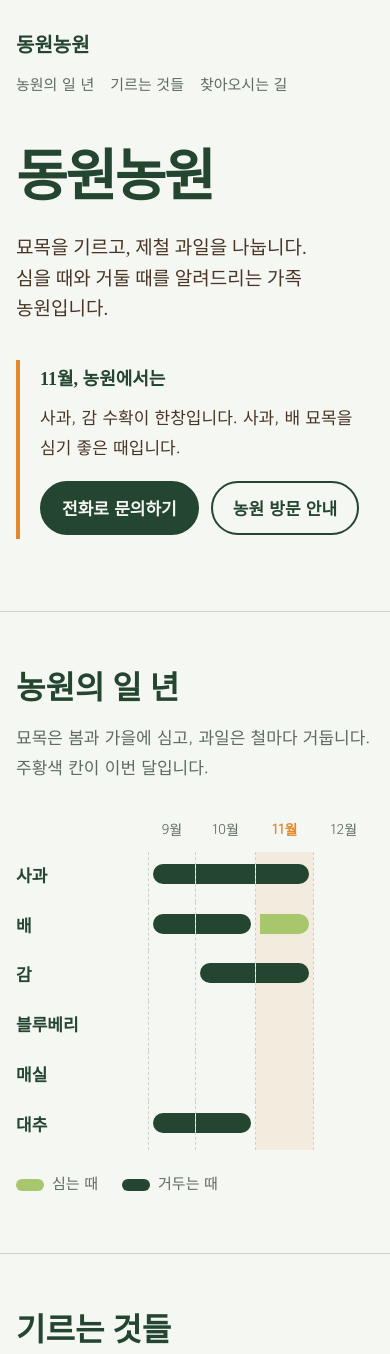
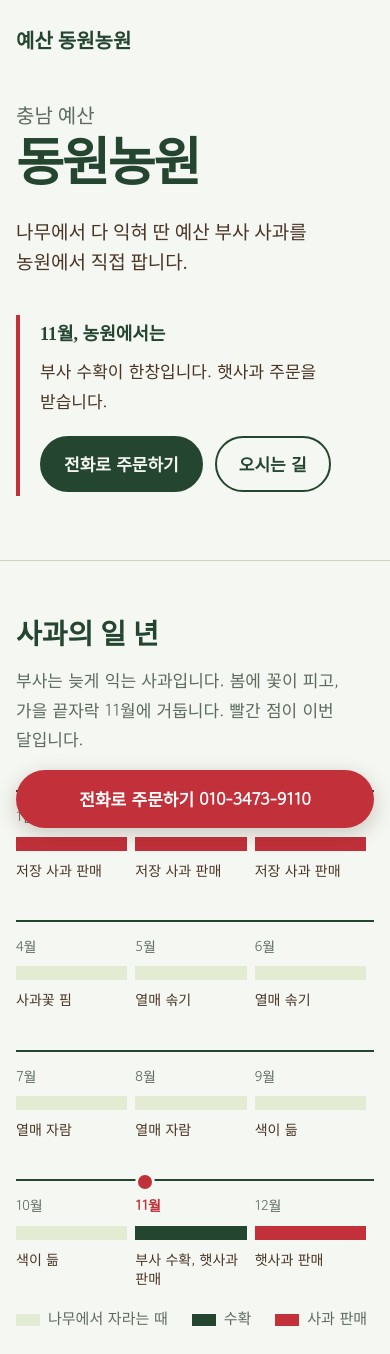
Before and after one commit to rlawovlf79-tech/Dongwon-farm, a plain HTML site: page index.html in a window 390 px wide. Shown: the top 1354 px of the page. Drawn offline with Linux system fonts and the light colour scheme; a web font is replaced by a local one.

Commit message:
Rebuild homepage for 예산 동원농원 부사 사과
Real name, phone, address and hours; apple-year timeline, product and
pricing section, map links, and a fixed call button on phones.

Co-Authored-By: Claude Opus 5.5 <noreply@anthropic.com>
Claude-Session: https://claude.ai/code/session_017K1YYEjXLcMwd7qyVPJkbX

```diff
--- a/index.html
+++ b/index.html
@@ -3,8 +3,10 @@
 <head>
 <meta charset="utf-8">
 <meta name="viewport" content="width=device-width, initial-scale=1">
-<title>동원농원</title>
-<meta name="description" content="동원농원은 과수 묘목을 기르고 제철 과일을 나누는 가족 농원입니다.">
+<title>예산 동원농원</title>
+<meta name="description" content="충남 예산 동원농원. 나무에서 다 익혀 딴 예산 부사 사과를 농원에서 직접 팝니다. 010-3473-9110">
+<meta property="og:title" content="예산 동원농원">
+<meta property="og:description" content="나무에서 다 익혀 딴 예산 부사 사과. 농원 직접 판매, 택배 가능.">
 <link rel="preconnect" href="https://fonts.googleapis.com">
 <link rel="preconnect" href="https://fonts.gstatic.com" crossorigin>
 <link href="https://fonts.googleapis.com/css2?family=Gowun+Batang:wght@400;700&family=Gowun+Dodum&display=swap" rel="stylesheet">
@@ -13,9 +15,9 @@
     --paper: #F5F7F2;
     --pine: #24452F;
     --soil: #4A3527;
-    --shoot: #A8C66C;
-    --shoot-soft: #DCE8C4;
-    --persimmon: #E3892B;
+    --leaf: #A8C66C;
+    --leaf-soft: #E3ECD2;
+    --apple: #C2303A;
     --line: #CBD3C4;
     --muted: #5E6B5F;
     --serif: "Gowun Batang", serif;
@@ -34,114 +36,121 @@
     word-break: keep-all;
   }
   a { color: inherit; }
-  a:focus-visible, button:focus-visible { outline: 3px solid var(--persimmon); outline-offset: 3px; }
-  .wrap { max-width: 1120px; margin: 0 auto; padding: 0 24px; }
+  a:focus-visible { outline: 3px solid var(--apple); outline-offset: 3px; }
+  .wrap { max-width: 1080px; margin: 0 auto; padding: 0 24px; }
+  .sr { position: absolute; left: -9999px; }
 
-  /* 상단 */
-  header.top { display: flex; justify-content: space-between; align-items: baseline; padding: 28px 0; }
+  header.top { display: flex; justify-content: space-between; align-items: center; gap: 16px; padding: 24px 0; }
   .brand { font-family: var(--serif); font-weight: 700; font-size: 1.25rem; color: var(--pine); text-decoration: none; }
-  nav ul { display: flex; gap: 28px; list-style: none; margin: 0; padding: 0; }
+  nav ul { display: flex; gap: 24px; list-style: none; margin: 0; padding: 0; }
   nav a { text-decoration: none; color: var(--muted); }
   nav a:hover { color: var(--pine); }
 
   /* 첫 화면 */
-  .hero { padding: 56px 0 72px; display: grid; grid-template-columns: 1.3fr 1fr; gap: 48px; align-items: end; }
+  .hero { padding: 48px 0 64px; display: grid; grid-template-columns: 1.25fr 1fr; gap: 48px; align-items: end; }
+  .hero .place { font-family: var(--serif); color: var(--muted); font-size: 1.25rem; margin: 0 0 4px; }
   .hero h1 {
-    font-family: var(--serif);
-    font-weight: 700;
-    color: var(--pine);
-    font-size: clamp(3.5rem, 11vw, 8.5rem);
-    line-height: 1;
-    letter-spacing: -0.04em;
-    margin: 0;
+    font-family: var(--serif); font-weight: 700; color: var(--pine);
+    font-size: clamp(3.25rem, 10vw, 7.5rem); line-height: 1; letter-spacing: -0.04em; margin: 0;
   }
-  .hero p.lead { font-family: var(--serif); font-size: 1.375rem; line-height: 1.6; margin: 28px 0 0; max-width: 22em; }
-  .now {
-    border-left: 4px solid var(--persimmon);
-    padding: 4px 0 4px 20px;
-  }
+  .hero p.lead { font-family: var(--serif); font-size: 1.375rem; line-height: 1.6; margin: 28px 0 0; max-width: 21em; }
+  .now { border-left: 4px solid var(--apple); padding: 4px 0 4px 20px; }
   .now h2 { font-family: var(--serif); font-size: 1.125rem; margin: 0 0 6px; color: var(--pine); }
-  .now p { margin: 0; color: var(--soil); }
-  .now .actions { margin-top: 20px; display: flex; flex-wrap: wrap; gap: 12px; }
+  .now p { margin: 0; }
+  .actions { margin-top: 20px; display: flex; flex-wrap: wrap; gap: 12px; }
   .btn {
-    display: inline-block; padding: 10px 20px; border-radius: 999px;
+    display: inline-block; padding: 11px 22px; border-radius: 999px;
     text-decoration: none; font-weight: 700; border: 2px solid var(--pine);
   }
   .btn.solid { background: var(--pine); color: var(--paper); }
   .btn.solid:hover { background: var(--soil); border-color: var(--soil); }
   .btn.ghost { color: var(--pine); }
-  .btn.ghost:hover { background: var(--shoot-soft); }
+  .btn.ghost:hover { background: var(--leaf-soft); }
 
-  /* 농원의 일 년 */
   section { padding: 72px 0; border-top: 1px solid var(--line); }
-  section > .wrap > h2 { font-family: var(--serif); color: var(--pine); font-size: 2rem; line-height: 1.3; margin: 0 0 12px; }
-  .intro { max-width: 36em; margin: 0 0 36px; color: var(--muted); }
+  section h2.title { font-family: var(--serif); color: var(--pine); font-size: 2rem; line-height: 1.3; margin: 0 0 12px; }
+  .intro { max-width: 34em; margin: 0 0 36px; color: var(--muted); }
 
-  .calendar { overflow-x: auto; }
-  table.year { width: 100%; min-width: 720px; border-collapse: collapse; }
-  .year th, .year td { padding: 0; text-align: center; font-weight: 400; }
-  .year thead th { font-size: 0.875rem; color: var(--muted); padding-bottom: 10px; }
-  .year thead th.is-now { color: var(--persimmon); font-weight: 700; }
-  .year tbody th {
-    text-align: left; font-family: var(--serif); font-weight: 700; color: var(--pine);
-    white-space: nowrap; padding: 10px 20px 10px 0; width: 7.5em;
+  /* 사과의 일 년 */
+  ol.year {
+    list-style: none; margin: 0; padding: 0;
+    display: grid; grid-template-columns: repeat(12, 1fr);
+    border-top: 2px solid var(--pine);
   }
-  .year tbody th, .year thead th:first-child {
-    position: sticky; left: 0; z-index: 1; background: var(--paper);
+  ol.year li { padding: 12px 8px 0 0; position: relative; }
+  ol.year .m { display: block; font-size: 0.875rem; color: var(--muted); }
+  ol.year .bar { display: block; height: 14px; margin: 8px 0 10px; background: var(--leaf-soft); }
+  ol.year li.sell .bar { background: var(--apple); }
+  ol.year li.harvest .bar { background: var(--pine); }
+  ol.year .what { display: block; font-size: 0.875rem; line-height: 1.4; min-height: 2.8em; }
+  ol.year li.is-now .m { color: var(--apple); font-weight: 700; }
+  ol.year li.is-now::before {
+    content: ""; position: absolute; top: -9px; left: 0;
+    width: 14px; height: 14px; border-radius: 50%; background: var(--apple); border: 3px solid var(--paper);
   }
-  .year td { height: 44px; position: relative; border-left: 1px dashed var(--line); }
-  .year td.is-now { background: rgba(227,137,43,0.10); }
-  .year td span { position: absolute; left: 0; right: 0; top: 12px; height: 20px; }
-  .year td span.plant { background: var(--shoot); }
-  .year td span.harvest { background: var(--pine); }
-  .year td span.start { border-radius: 10px 0 0 10px; left: 4px; }
-  .year td span.end { border-radius: 0 10px 10px 0; right: 4px; }
-  .legend { display: flex; gap: 24px; margin-top: 20px; font-size: 0.9375rem; color: var(--muted); }
-  .legend i { display: inline-block; width: 28px; height: 12px; border-radius: 6px; vertical-align: middle; margin-right: 8px; }
+  .legend { display: flex; flex-wrap: wrap; gap: 8px 24px; margin-top: 16px; font-size: 0.9375rem; color: var(--muted); }
+  .legend i { display: inline-block; width: 24px; height: 12px; vertical-align: middle; margin-right: 8px; }
 
-  /* 기르는 것들 */
-  .grow { display: grid; grid-template-columns: repeat(3, 1fr); gap: 40px 48px; list-style: none; padding: 0; margin: 0; }
-  .grow li { border-top: 2px solid var(--pine); padding-top: 16px; }
-  .grow h3 { font-family: var(--serif); font-size: 1.375rem; color: var(--pine); margin: 0 0 6px; }
-  .grow p { margin: 0; }
-  .grow .note { display: block; margin-top: 8px; font-size: 0.9375rem; color: var(--muted); }
+  /* 사과와 가격 */
+  .menu { display: grid; grid-template-columns: 1fr 1fr; gap: 40px 48px; }
+  .item { border-top: 2px solid var(--pine); padding-top: 16px; }
+  .item h3 { font-family: var(--serif); font-size: 1.5rem; color: var(--pine); margin: 0 0 6px; }
+  .item p { margin: 0 0 12px; }
+  .item dl { margin: 0; display: grid; grid-template-columns: auto 1fr; gap: 6px 16px; }
+  .item dt { color: var(--muted); }
+  .item dd { margin: 0; }
+  .price-note { margin-top: 32px; padding: 20px 24px; background: var(--leaf-soft); max-width: 40em; }
+  .price-note strong { font-family: var(--serif); color: var(--pine); }
 
   /* 찾아오시는 길 */
-  .visit { display: grid; grid-template-columns: 1fr 1fr; gap: 48px; }
-  .visit dl { margin: 0; display: grid; grid-template-columns: 6em 1fr; row-gap: 14px; }
+  .visit { display: grid; grid-template-columns: 1fr 1fr; gap: 48px; align-items: start; }
+  .visit dl { margin: 0; display: grid; grid-template-columns: 5.5em 1fr; row-gap: 16px; }
   .visit dt { font-family: var(--serif); font-weight: 700; color: var(--pine); }
   .visit dd { margin: 0; }
-  .visit .tel { font-family: var(--serif); font-size: 1.75rem; color: var(--pine); text-decoration: none; font-weight: 700; }
+  .tel { font-family: var(--serif); font-size: 1.75rem; color: var(--pine); text-decoration: none; font-weight: 700; line-height: 1.3; }
+  .maps { display: flex; flex-wrap: wrap; gap: 8px 16px; margin-top: 6px; font-size: 0.9375rem; }
   .order { background: var(--pine); color: var(--paper); padding: 32px; border-radius: 4px 40px 4px 40px; }
   .order h3 { font-family: var(--serif); font-size: 1.5rem; margin: 0 0 12px; }
   .order ol { margin: 0; padding-left: 1.25em; }
   .order li + li { margin-top: 8px; }
+  .order .btn { border-color: var(--paper); background: var(--paper); color: var(--pine); margin-top: 20px; }
 
-  footer { padding: 40px 0 56px; color: var(--muted); font-size: 0.9375rem; border-top: 1px solid var(--line); }
+  footer { padding: 40px 0 96px; color: var(--muted); font-size: 0.9375rem; border-top: 1px solid var(--line); }
+
+  /* 휴대폰 하단 전화 버튼 */
+  .callbar { display: none; }
 
   @media (max-width: 860px) {
-    .hero { grid-template-columns: 1fr; gap: 36px; padding-top: 24px; }
-    .grow { grid-template-columns: 1fr 1fr; }
-    .visit { grid-template-columns: 1fr; }
+    .hero { grid-template-columns: 1fr; gap: 36px; padding-top: 16px; }
+    .menu, .visit { grid-template-columns: 1fr; }
+    ol.year { grid-template-columns: repeat(6, 1fr); row-gap: 20px; border-top: 0; }
+    ol.year li { border-top: 2px solid var(--pine); }
   }
   @media (max-width: 560px) {
     .wrap { padding: 0 16px; }
-    nav ul { gap: 16px; font-size: 0.9375rem; }
-    header.top { flex-direction: column; gap: 8px; }
-    .grow { grid-template-columns: 1fr; }
+    nav { display: none; }
     section { padding: 56px 0; }
+    section h2.title { font-size: 1.75rem; }
     .hero p.lead { font-size: 1.1875rem; }
+    ol.year { grid-template-columns: repeat(3, 1fr); }
+    .order { padding: 24px; }
+    .callbar {
+      display: block; position: fixed; left: 16px; right: 16px; bottom: 16px; z-index: 10;
+      background: var(--apple); color: #fff; text-align: center; text-decoration: none;
+      font-weight: 700; padding: 14px; border-radius: 999px;
+      box-shadow: 0 6px 20px rgba(74,53,39,0.25);
+    }
   }
 </style>
 </head>
 <body>
 <div class="wrap">
   <header class="top">
-    <a class="brand" href="#">동원농원</a>
+    <a class="brand" href="#">예산 동원농원</a>
     <nav aria-label="주요 메뉴">
       <ul>
-        <li><a href="#year">농원의 일 년</a></li>
-        <li><a href="#grow">기르는 것들</a></li>
+        <li><a href="#year">사과의 일 년</a></li>
+        <li><a href="#apple">사과와 가격</a></li>
         <li><a href="#visit">찾아오시는 길</a></li>
       </ul>
     </nav>
@@ -149,15 +158,16 @@
 
   <div class="hero">
     <div>
+      <p class="place">충남 예산</p>
       <h1>동원농원</h1>
-      <p class="lead">묘목을 기르고, 제철 과일을 나눕니다.<br>심을 때와 거둘 때를 알려드리는 가족 농원입니다.</p>
+      <p class="lead">나무에서 다 익혀 딴 예산 부사 사과를<br>농원에서 직접 팝니다.</p>
     </div>
-    <div class="now" aria-live="polite">
+    <div class="now">
       <h2 id="now-title">이번 달 농원에서는</h2>
-      <p id="now-text">감 수확이 한창이고, 가을 묘목 심기를 시작합니다.</p>
+      <p id="now-text">부사 수확이 한창입니다. 햇사과 주문을 받습니다.</p>
       <div class="actions">
-        <a class="btn solid" href="tel:010-0000-0000">전화로 문의하기</a>
-        <a class="btn ghost" href="#visit">농원 방문 안내</a>
+        <a class="btn solid" href="tel:010-3473-9110">전화로 주문하기</a>
+        <a class="btn ghost" href="#visit">오시는 길</a>
       </div>
     </div>
   </div>
@@ -165,128 +175,116 @@
 
 <section id="year">
   <div class="wrap">
-    <h2>농원의 일 년</h2>
-    <p class="intro">묘목은 봄과 가을에 심고, 과일은 철마다 거둡니다. 주황색 칸이 이번 달입니다.</p>
-    <div class="calendar" tabindex="0" aria-label="월별 심기와 수확 시기 표">
-      <table class="year" id="year-table">
-        <caption class="sr-only" style="position:absolute;left:-9999px">작물별 심는 때와 거두는 때</caption>
-        <thead><tr><th scope="col"><span style="position:absolute;left:-9999px">작물</span></th></tr></thead>
-        <tbody></tbody>
-      </table>
-    </div>
+    <h2 class="title">사과의 일 년</h2>
+    <p class="intro">부사는 늦게 익는 사과입니다. 봄에 꽃이 피고, 가을 끝자락 11월에 거둡니다. 빨간 점이 이번 달입니다.</p>
+    <ol class="year"></ol>
     <div class="legend">
-      <span><i style="background:var(--shoot)"></i>심는 때</span>
-      <span><i style="background:var(--pine)"></i>거두는 때</span>
+      <span><i style="background:var(--leaf-soft)"></i>나무에서 자라는 때</span>
+      <span><i style="background:var(--pine)"></i>수확</span>
+      <span><i style="background:var(--apple)"></i>사과 판매</span>
     </div>
   </div>
 </section>
 
-<section id="grow">
+<section id="apple">
   <div class="wrap">
-    <h2>기르는 것들</h2>
-    <p class="intro">모든 묘목은 농원 밭에서 2~3년 키워 뿌리가 튼튼해진 뒤에 내보냅니다.</p>
-    <ul class="grow">
-      <li><h3>사과</h3><p>부사, 홍로 묘목과 가을 사과.</p><span class="note">묘목은 3월과 11월, 과일은 9~11월</span></li>
-      <li><h3>배</h3><p>신고배 묘목과 햇배.</p><span class="note">묘목은 3월과 11월, 과일은 9~10월</span></li>
-      <li><h3>감</h3><p>대봉, 단감 묘목. 곶감용 대봉도 냅니다.</p><span class="note">묘목은 3~4월, 과일은 10~11월</span></li>
-      <li><h3>블루베리</h3><p>화분 묘목과 생과.</p><span class="note">묘목은 3~4월, 과일은 6~7월</span></li>
-      <li><h3>매실</h3><p>청매실 묘목과 매실청용 생매실.</p><span class="note">묘목은 3월, 과일은 6월</span></li>
-      <li><h3>대추</h3><p>복조 대추 묘목과 생대추.</p><span class="note">묘목은 4월, 과일은 9~10월</span></li>
-    </ul>
+    <h2 class="title">사과와 가격</h2>
+    <p class="intro">예산 부사 한 가지만 기릅니다. 달고 아삭하며, 오래 두어도 맛이 잘 유지됩니다.</p>
+    <div class="menu">
+      <div class="item">
+        <h3>선물용 부사</h3>
+        <p>크기와 색이 고른 사과만 골라 상자에 담습니다.</p>
+        <dl>
+          <dt>단위</dt><dd>상자 (크기·개수별)</dd>
+          <dt>가격</dt><dd>크기에 따라 다릅니다</dd>
+        </dl>
+      </div>
+      <div class="item">
+        <h3>가정용 부사</h3>
+        <p>모양에 작은 흠이 있어도 맛은 같은 사과입니다. 집에서 드시기 좋습니다.</p>
+        <dl>
+          <dt>단위</dt><dd>봉지·상자</dd>
+          <dt>가격</dt><dd>수량에 따라 다릅니다</dd>
+        </dl>
+      </div>
+    </div>
+    <p class="price-note">
+      <strong>가격은 크기와 수량에 따라 다릅니다.</strong><br>
+      그해 작황에 따라 달라지니, <a href="tel:010-3473-9110">010-3473-9110</a>으로 전화 주시면 오늘 가격을 바로 알려드립니다.
+    </p>
   </div>
 </section>
 
 <section id="visit">
   <div class="wrap">
-    <h2>찾아오시는 길</h2>
+    <h2 class="title">찾아오시는 길</h2>
     <div class="visit">
-      <div>
-        <dl>
-          <dt>전화</dt><dd><a class="tel" href="tel:010-0000-0000">010-0000-0000</a></dd>
-          <dt>주소</dt><dd>○○도 ○○군 ○○면 ○○길 00</dd>
-          <dt>여는 시간</dt><dd>매일 오전 8시 ~ 오후 6시<br>비 오는 날과 명절에는 쉽니다.</dd>
-          <dt>주차</dt><dd>농원 앞마당에 10대 정도 세울 수 있습니다.</dd>
-        </dl>
-      </div>
+      <dl>
+        <dt>전화</dt>
+        <dd><a class="tel" href="tel:010-3473-9110">010-3473-9110</a></dd>
+        <dt>주소</dt>
+        <dd>
+          충남 예산군 추사고택로 7
+          <div class="maps">
+            <a href="https://map.naver.com/p/search/%EC%B6%A9%EB%82%A8%20%EC%98%88%EC%82%B0%EA%B5%B0%20%EC%B6%94%EC%82%AC%EA%B3%A0%ED%83%9D%EB%A1%9C%207" target="_blank" rel="noopener">네이버 지도에서 보기</a>
+            <a href="https://map.kakao.com/?q=%EC%B6%A9%EB%82%A8%20%EC%98%88%EC%82%B0%EA%B5%B0%20%EC%B6%94%EC%82%AC%EA%B3%A0%ED%83%9D%EB%A1%9C%207" target="_blank" rel="noopener">카카오맵에서 보기</a>
+          </div>
+        </dd>
+        <dt>영업시간</dt>
+        <dd>매일 오전 8시 ~ 오후 6시</dd>
+      </dl>
       <div class="order">
-        <h3>묘목 주문하는 법</h3>
+        <h3>주문하는 법</h3>
         <ol>
-          <li>전화나 문자로 품종과 그루 수를 알려주세요.</li>
-          <li>심을 곳의 흙과 햇빛을 여쭤보고 맞는 품종을 권해드립니다.</li>
-          <li>직접 가져가시거나, 택배로 보내드립니다.</li>
+          <li>전화나 문자로 원하시는 사과와 수량을 알려주세요.</li>
+          <li>오늘 가격과 보낼 수 있는 날짜를 알려드립니다.</li>
+          <li>농원에 오셔서 가져가시거나, 택배로 받으세요.</li>
         </ol>
+        <a class="btn" href="sms:010-3473-9110">문자로 주문하기</a>
       </div>
     </div>
   </div>
 </section>
 
 <footer>
-  <div class="wrap">© 동원농원</div>
+  <div class="wrap">예산 동원농원 · 충남 예산군 추사고택로 7 · 010-3473-9110</div>
 </footer>
 
+<a class="callbar" href="tel:010-3473-9110">전화로 주문하기 010-3473-9110</a>
+
 <script>
-  // 작물별 심는 달(plant)과 거두는 달(harvest). 1 = 1월
-  const crops = [
-    { name: "사과",     plant: [3, 11],    harvest: [9, 10, 11] },
-    { name: "배",       plant: [3, 11],    harvest: [9, 10] },
-    { name: "감",       plant: [3, 4],     harvest: [10, 11] },
-    { name: "블루베리", plant: [3, 4],     harvest: [6, 7] },
-    { name: "매실",     plant: [3],        harvest: [6] },
-    { name: "대추",     plant: [4],        harvest: [9, 10] },
+  // 부사 사과의 한 해. kind: grow(자람) / harvest(수확) / sell(판매)
+  const months = [
+    { m: 1,  kind: "sell",    what: "저장 사과 판매" },
+    { m: 2,  kind: "sell",    what: "저장 사과 판매" },
+    { m: 3,  kind: "sell",    what: "저장 사과 판매" },
+    { m: 4,  kind: "grow",    what: "사과꽃 핌" },
+    { m: 5,  kind: "grow",    what: "열매 솎기" },
+    { m: 6,  kind: "grow",    what: "열매 솎기" },
+    { m: 7,  kind: "grow",    what: "열매 자람" },
+    { m: 8,  kind: "grow",    what: "열매 자람" },
+    { m: 9,  kind: "grow",    what: "색이 듦" },
+    { m: 10, kind: "grow",    what: "색이 듦" },
+    { m: 11, kind: "harvest", what: "부사 수확, 햇사과 판매" },
+    { m: 12, kind: "sell",    what: "햇사과 판매" },
   ];
   const now = new Date().getMonth() + 1;
-
-  const headRow = document.querySelector("#year-table thead tr");
-  for (let m = 1; m <= 12; m++) {
-    const th = document.createElement("th");
-    th.scope = "col";
-    th.textContent = m + "월";
-    if (m === now) th.className = "is-now";
-    headRow.appendChild(th);
+  const list = document.querySelector("ol.year");
+  for (const x of months) {
+    const li = document.createElement("li");
+    li.className = x.kind + (x.m === now ? " is-now" : "");
+    li.innerHTML = `<span class="m">${x.m}월${x.m === now ? '<span class="sr"> (이번 달)</span>' : ""}</span><span class="bar"></span><span class="what">${x.what}</span>`;
+    list.appendChild(li);
   }
 
-  const tbody = document.querySelector("#year-table tbody");
-  for (const c of crops) {
-    const tr = document.createElement("tr");
-    const th = document.createElement("th");
-    th.scope = "row";
-    th.textContent = c.name;
-    tr.appendChild(th);
-    for (let m = 1; m <= 12; m++) {
-      const td = document.createElement("td");
-      if (m === now) td.className = "is-now";
-      const kind = c.harvest.includes(m) ? "harvest" : c.plant.includes(m) ? "plant" : null;
-      if (kind) {
-        const set = kind === "harvest" ? c.harvest : c.plant;
-        const span = document.createElement("span");
-        span.className = kind;
-        if (!set.includes(m - 1)) span.classList.add("start");
-        if (!set.includes(m + 1)) span.classList.add("end");
-        td.appendChild(span);
-        td.setAttribute("aria-label", c.name + " " + m + "월 " + (kind === "harvest" ? "수확" : "심기"));
-      }
-      tr.appendChild(td);
-    }
-    tbody.appendChild(tr);
-  }
-
-  // 좁은 화면에서는 표를 이번 달 근처로 옮겨 보여줍니다
-  const cal = document.querySelector(".calendar");
-  const nowCol = headRow.querySelector(".is-now");
-  if (cal.scrollWidth > cal.clientWidth && nowCol) {
-    cal.scrollLeft = nowCol.offsetLeft - cal.clientWidth / 2 + nowCol.offsetWidth / 2;
-  }
-
-  // 이번 달 안내 문구
-  const harvesting = crops.filter(c => c.harvest.includes(now)).map(c => c.name);
-  const planting = crops.filter(c => c.plant.includes(now)).map(c => c.name);
-  const parts = [];
-  if (harvesting.length) parts.push(harvesting.join(", ") + " 수확이 한창입니다");
-  if (planting.length) parts.push(planting.join(", ") + " 묘목을 심기 좋은 때입니다");
+  const messages = {
+    harvest: "부사 수확이 한창입니다. 햇사과 주문을 받습니다.",
+    sell: "저장고에 둔 부사를 팝니다. 전화로 주문해 주세요.",
+    grow: "사과가 나무에서 자라는 중입니다. 부사 수확은 11월입니다.",
+  };
+  const cur = months[now - 1];
   document.getElementById("now-title").textContent = now + "월, 농원에서는";
-  document.getElementById("now-text").textContent = parts.length
-    ? parts.join(". ") + "."
-    : "나무들이 쉬는 달입니다. 봄 묘목 예약을 받고 있습니다.";
+  document.getElementById("now-text").textContent = messages[cur.kind];
 </script>
 </body>
 </html>
```
